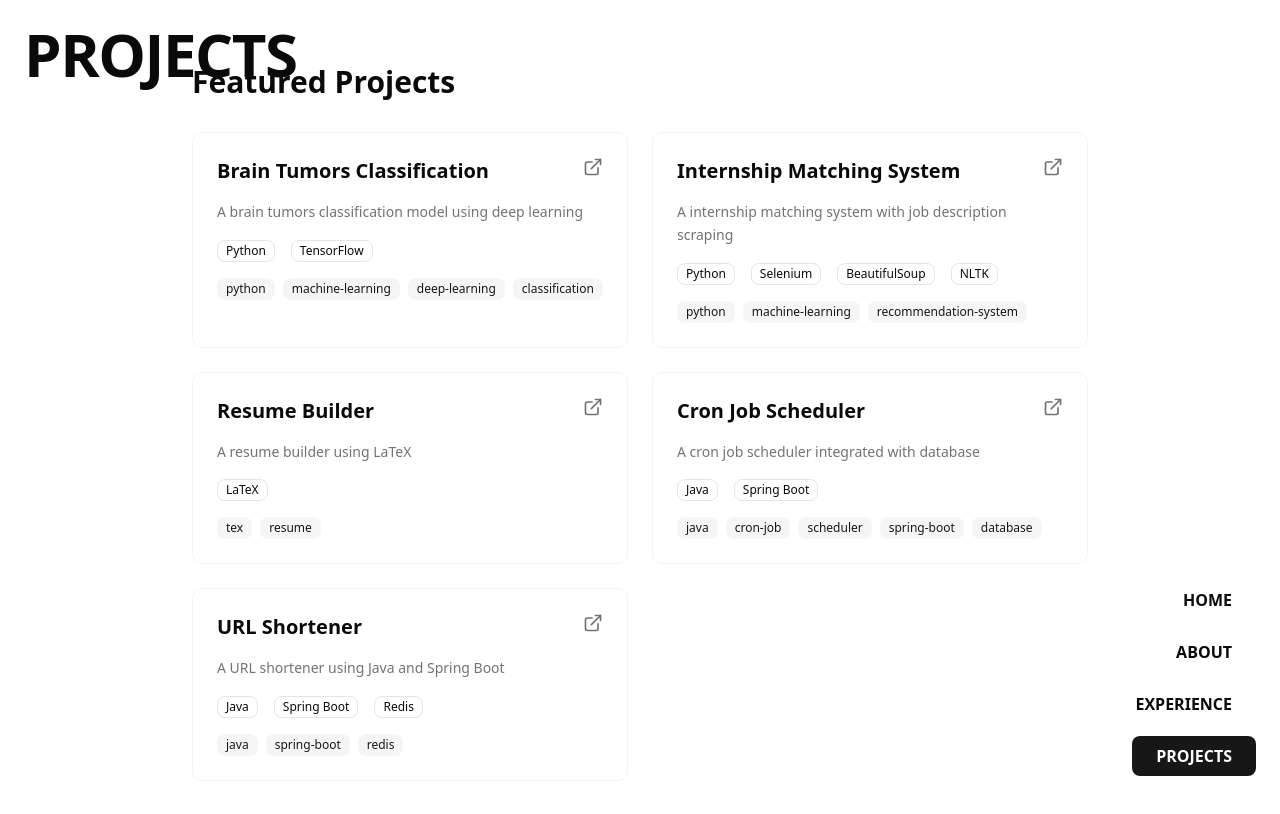
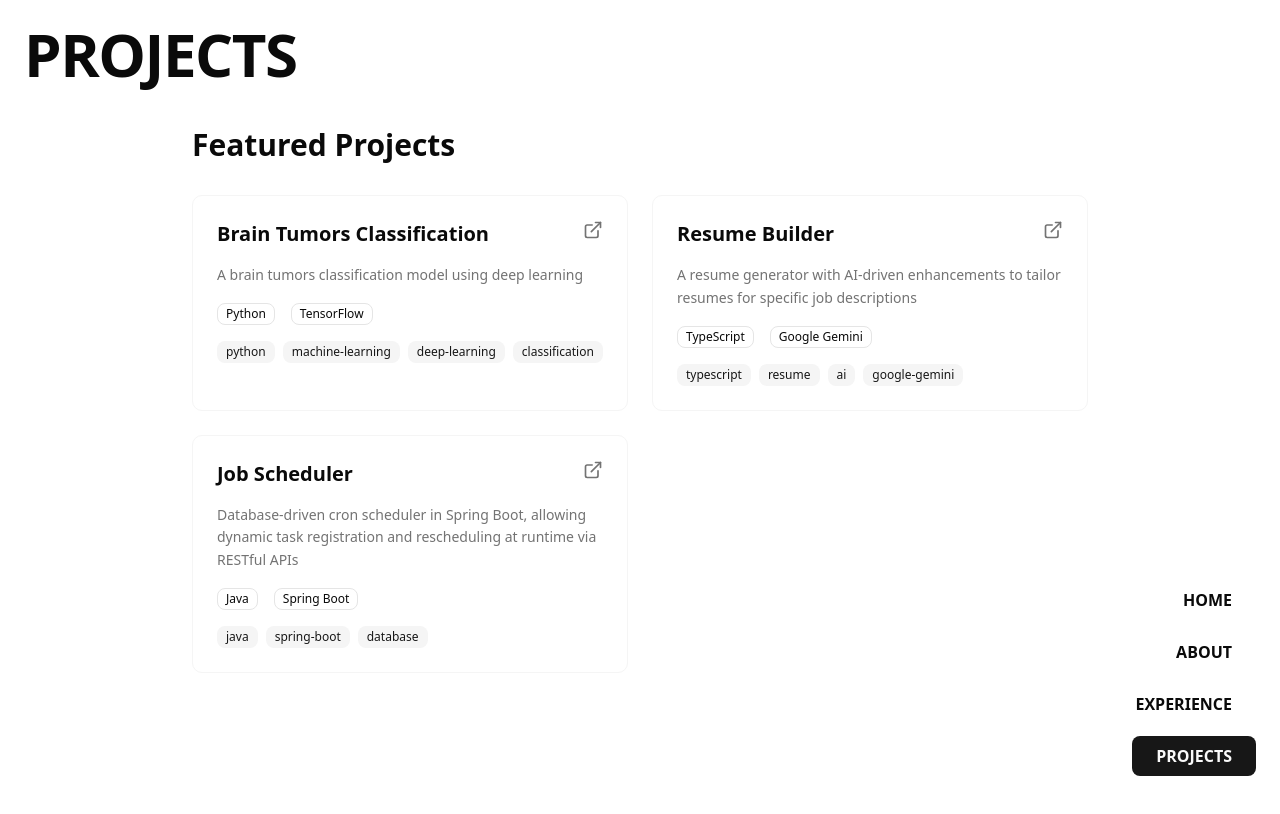
Before and after one commit to chuongtran01/portfolio-website, a Next.js app: page /projects in a window 1280 px wide. Shown: the top 814 px of the page. Built offline with nearby package versions, Linux system fonts and the light colour scheme.

Commit message:
refactor(projects): update sample projects list

```diff
--- a/src/components/projects/GitHubProjects.tsx
+++ b/src/components/projects/GitHubProjects.tsx
@@ -27,36 +27,20 @@ const sampleProjects: Project[] = [
     topics: ["python", "machine-learning", "deep-learning", "classification"],
   },
   {
-    id: 2,
-    name: "Internship Matching System",
-    description: "A internship matching system with job description scraping",
-    html_url: "https://github.com/chuongtran01/internship-recommender",
-    techStack: ["Python", "Selenium", "BeautifulSoup", "NLTK"],
-    topics: ["python", "machine-learning", "recommendation-system"],
-  },
-  {
     id: 3,
     name: "Resume Builder",
-    description: "A resume builder using LaTeX",
-    html_url: "https://github.com/chuongtran01/resume",
-    techStack: ["LaTeX"],
-    topics: ["tex", "resume"],
+    description: "A resume generator with AI-driven enhancements to tailor resumes for specific job descriptions",
+    html_url: "https://github.com/chuongtran01/resume-builder",
+    techStack: ["TypeScript", "Google Gemini"],
+    topics: ["typescript", "resume", "ai", "google-gemini"],
   },
   {
     id: 4,
-    name: "Cron Job Scheduler",
-    description: "A cron job scheduler integrated with database",
+    name: "Job Scheduler",
+    description: "Database-driven cron scheduler in Spring Boot, allowing dynamic task registration and rescheduling at runtime via RESTful APIs",
     html_url: "https://github.com/chuongtran01/scheduler",
     techStack: ["Java", "Spring Boot"],
-    topics: ["java", "cron-job", "scheduler", "spring-boot", "database"],
-  },
-  {
-    id: 5,
-    name: "URL Shortener",
-    description: "A URL shortener using Java and Spring Boot",
-    html_url: "https://github.com/chuongtran01/url-shortener",
-    techStack: ["Java", "Spring Boot", "Redis"],
-    topics: ["java", "spring-boot", "redis"],
+    topics: ["java", "spring-boot", "database"],
   },
 ];
 
```
